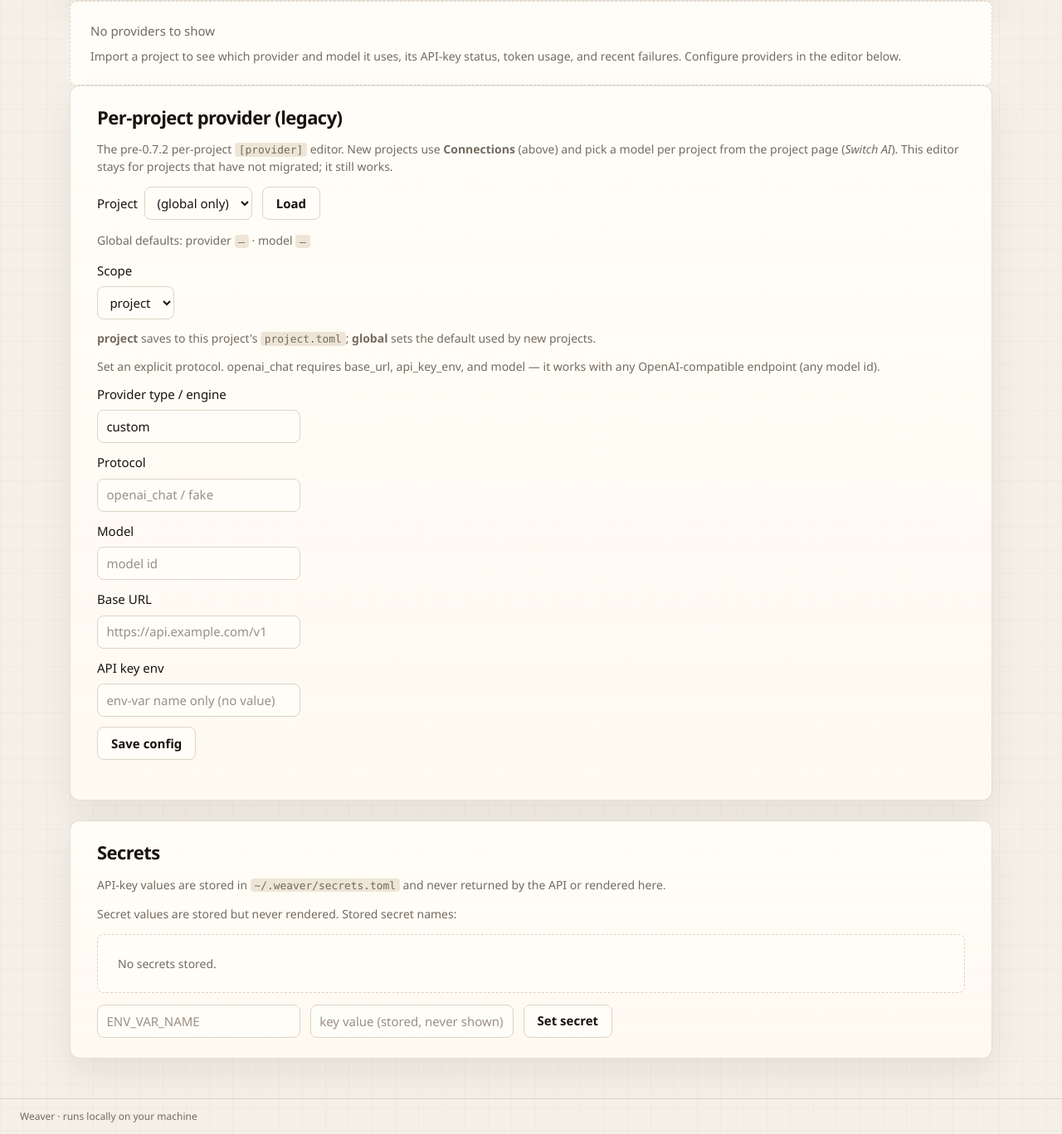
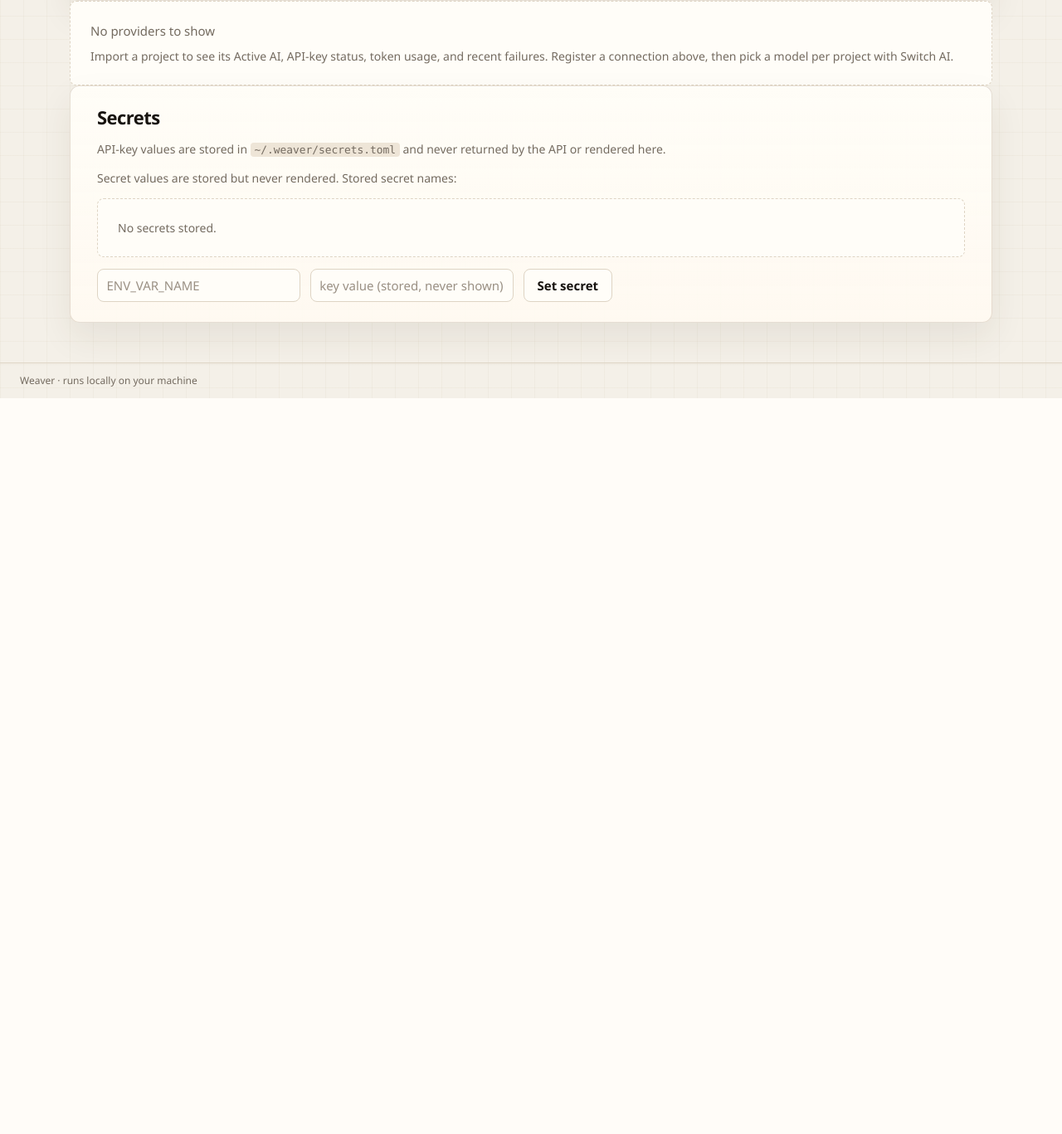
Before and after one commit to Trancend1/weaver, a Python web app: template src/weaver/api/templates/providers_hub.html in a window 1280 px wide. Shown: the part 1689-3056 px from the top of the page at 83% size. After the commit the page ends 2169 px from the top, so only its background shows below. Run offline with Jinja, Linux system fonts and the light colour scheme; the template is opened without the code that fills it, so the values that code supplies are empty.

Commit message:
refactor(cockpit): remove the legacy per-project provider editor (ADR 018)
The pre-0.7.2 [provider] editor on /ui/providers contradicted the connection-first architecture. Removes the #config-editor section + _config_form.html template + the POST /ui/providers/config route; the /ui/config bookmark now redirects to #connections and the Secrets section keeps an #secrets anchor. The JSON /config API and provider_config service are untouched (automation + back-compat resolution of legacy [provider] still work). Tests for the removed editor dropped; redirect tests updated. ruff/pyright clean; providers UI suite 27 passed.

```diff
--- a/src/weaver/api/templates/partials/_config_form.html
+++ /dev/null
@@ -1,39 +0,0 @@
-<div id="config-form">
-  {% if saved %}<p class="saved-note" role="status">Saved ✓</p>{% endif %}
-  {% if error %}<p class="error" role="alert">{{ error }}</p>{% endif %}
-
-  <p class="meta">
-    Global defaults: provider <code>{{ view.default_provider or "—" }}</code> · model <code>{{ view.default_model or "—" }}</code>
-  </p>
-  {% if view.project_name %}
-  <p class="meta">
-    Project <strong>{{ view.project_name }}</strong> [provider]:
-    type <code>{{ view.provider_type or "—" }}</code> · protocol <code>{{ view.protocol or "—" }}</code> ·
-    model <code>{{ view.model or "—" }}</code> · api_key_env <code>{{ view.api_key_env or "—" }}</code> ·
-    key set: {{ "yes" if view.api_key_set else "no" }}
-  </p>
-  {% endif %}
-
-  <form class="stack" hx-post="/ui/providers/config" hx-target="#config-form" hx-swap="outerHTML">
-    <input type="hidden" name="project" value="{{ project or '' }}">
-    <label>Scope
-      <select name="scope">
-        <option value="project"{% if view.project_name %} selected{% endif %}>project</option>
-        <option value="global">global</option>
-      </select>
-    </label>
-    <span class="hint meta"><strong>project</strong> saves to this project's <code>project.toml</code>;
-      <strong>global</strong> sets the default used by new projects.</span>
-    <span class="hint meta">Set an explicit protocol. openai_chat requires base_url, api_key_env, and model — it works with any OpenAI-compatible endpoint (any model id).</span>
-    <label>Provider type / engine
-      <input name="provider_type" value="{{ view.provider_type or 'custom' }}" placeholder="custom">
-    </label>
-    <label>Protocol
-      <input name="protocol" value="{{ view.protocol or '' }}" placeholder="openai_chat / fake">
-    </label>
-    <label>Model <input name="model" value="{{ view.model or '' }}" placeholder="model id"></label>
-    <label>Base URL <input name="base_url" value="{{ view.base_url or '' }}" placeholder="https://api.example.com/v1"></label>
-    <label>API key env <input name="api_key_env" placeholder="env-var name only (no value)"></label>
-    <button type="submit">Save config</button>
-  </form>
-</div>
--- a/src/weaver/api/templates/providers_hub.html
+++ b/src/weaver/api/templates/providers_hub.html
@@ -57,8 +57,8 @@
             {% elif p.secret_present %}
               <span class="badge good" title="{{ p.api_key_env }} is set (value never shown)">{{ p.api_key_env }} ✓</span>
             {% else %}
-              <a href="/ui/providers?project={{ p.project_name }}#config-editor" class="badge bad"
-                 title="{{ p.api_key_env }} is not set — set it in the config editor below">{{ p.api_key_env or "key" }} missing</a>
+              <a href="#secrets" class="badge bad"
+                 title="{{ p.api_key_env }} is not set — set its value in Secrets below">{{ p.api_key_env or "key" }} missing</a>
             {% endif %}
           </td>
           <td class="meta">
@@ -101,29 +101,12 @@
   {% else %}
     {% if not providers.degraded %}
     {% set empty_title = "No providers to show" %}
-    {% set empty_hint = "Import a project to see which provider and model it uses, its API-key status, token usage, and recent failures. Configure providers in the editor below." %}
+    {% set empty_hint = "Import a project to see its Active AI, API-key status, token usage, and recent failures. Register a connection above, then pick a model per project with Switch AI." %}
     {% include "partials/_empty_state.html" %}
     {% endif %}
   {% endif %}
 
-  <section id="config-editor" class="panel c-panel">
-    <h2 class="panel__title">Per-project provider (legacy)</h2>
-    <p class="meta">The pre-0.7.2 per-project <code>[provider]</code> editor. New projects use <strong>Connections</strong> (above) and pick a model per project from the project page (<em>Switch AI</em>). This editor stays for projects that have not migrated; it still works.</p>
-    <form class="inline-form form-row" method="get" action="/ui/providers">
-      <label>Project
-        <select name="project">
-          <option value="">(global only)</option>
-          {% for proj in projects %}
-          <option value="{{ proj }}"{% if proj == project %} selected{% endif %}>{{ proj }}</option>
-          {% endfor %}
-        </select>
-      </label>
-      <button type="submit">Load</button>
-    </form>
-    {% include "partials/_config_form.html" %}
-  </section>
-
-  <section class="panel c-panel">
+  <section id="secrets" class="panel c-panel">
     <h2 class="panel__title">Secrets</h2>
     <p class="meta">API-key values are stored in <code>~/.weaver/secrets.toml</code> and never returned by the API or rendered here.</p>
     {% include "partials/_secrets.html" %}
```
Also changed, not shown: src/weaver/api/routers/ui_providers.py (+1 -34 lines), tests/unit/api/test_ui_providers.py (+9 -54 lines).
